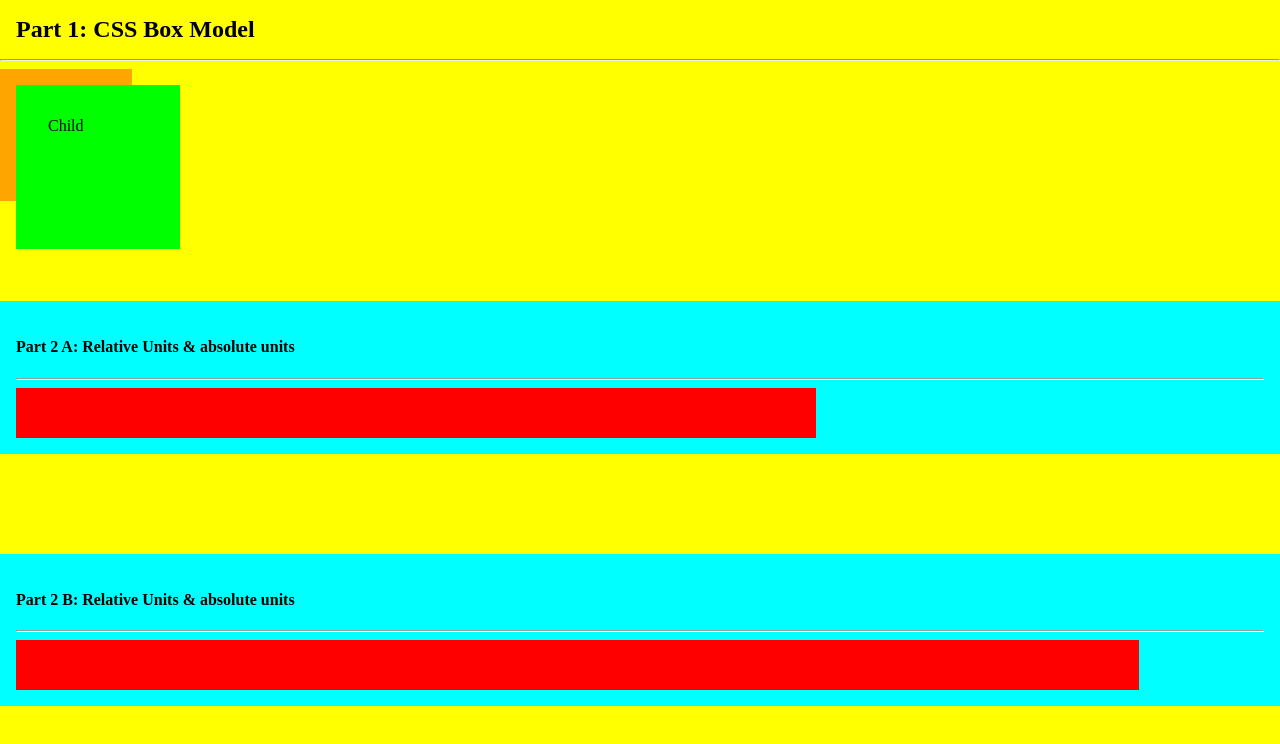
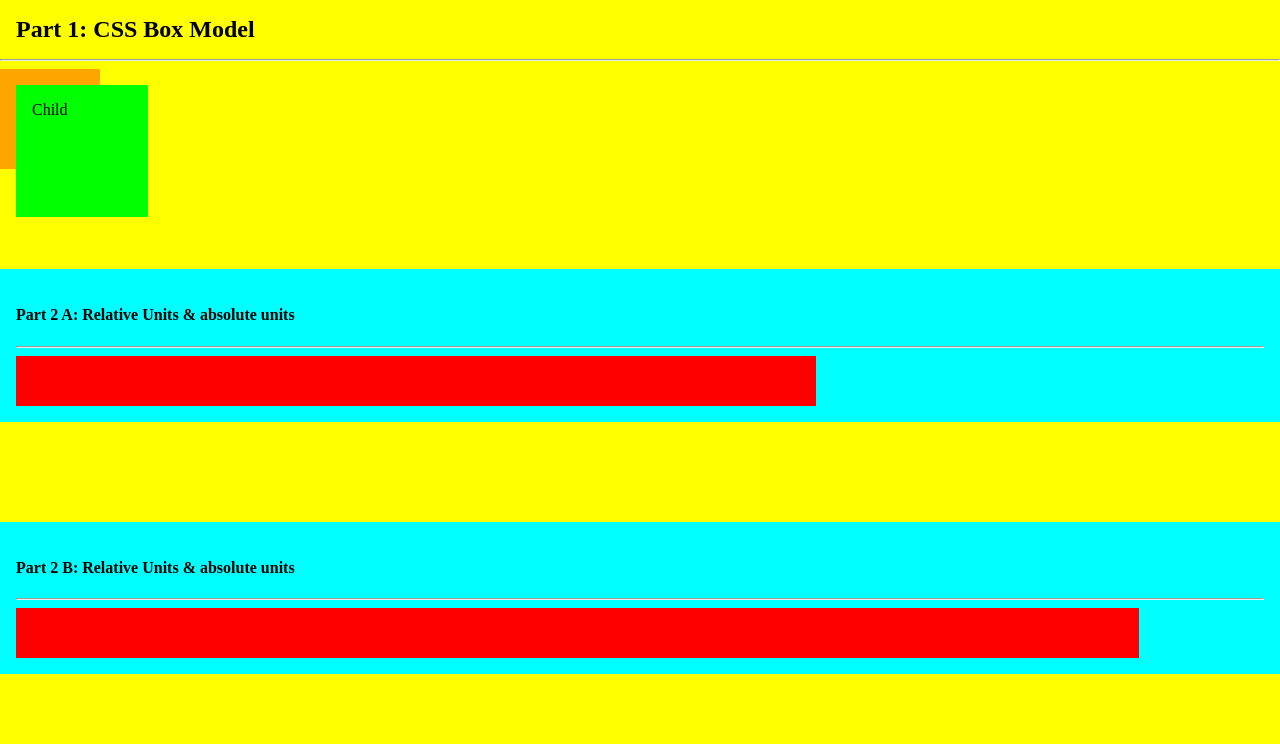
Before and after one commit to kartikjain007/CSS-Assignment-1, a plain HTML site: page CSS-Assignment-1/index.html in a window 1280 px wide. Drawn offline with Linux system fonts and the light colour scheme.

Commit message:
Third Change - Added border box model in parent element

```diff
--- a/CSS-Assignment-1/assignment-4.css
+++ b/CSS-Assignment-1/assignment-4.css
@@ -8,6 +8,7 @@
 .parent {
   background-color: orange;
   padding: 16px;
+  box-sizing: border-box;
 }
 
 hr {
@@ -16,7 +17,7 @@ hr {
 
 .child {
   background-color: lime;
-  padding: 2em;
+  padding: 16px;
 }
 
 .container {
```
